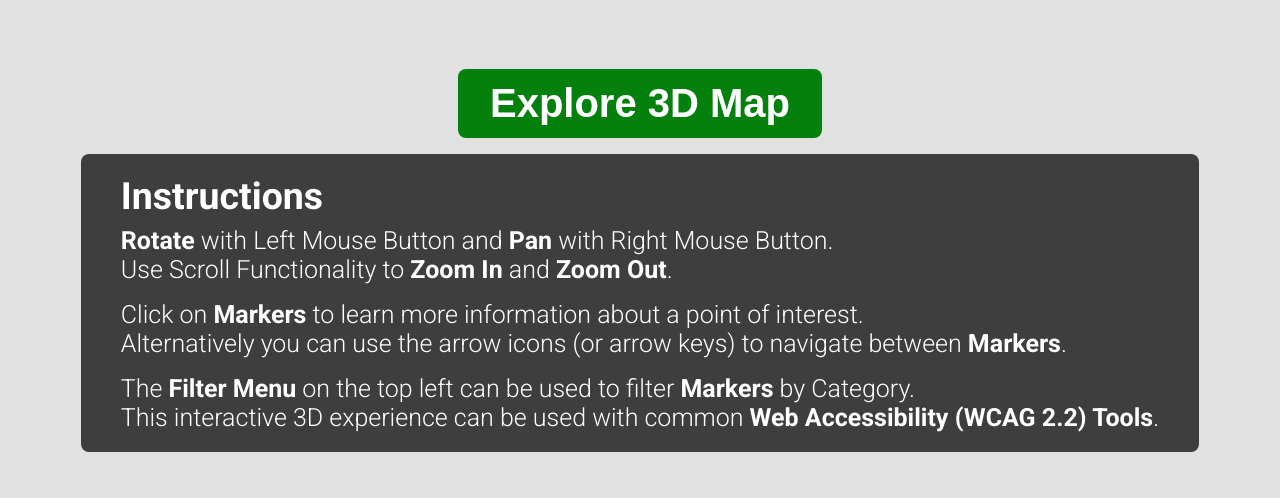
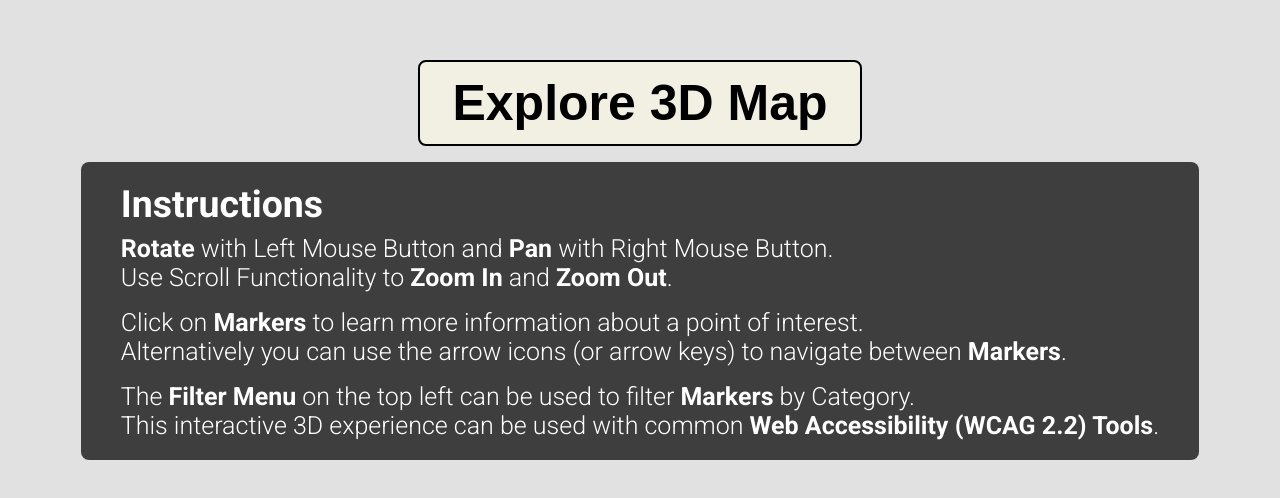
Before and after one commit to Thassoun999/HonchoMap, a React (Vite) app: page / in a window 1280 px wide. Shown: the part 140-638 px from the top of the page. Built offline with nearby package versions, Linux system fonts and the light colour scheme; no server answers.

Commit message:
splash addition

```diff
--- a/src/App.tsx
+++ b/src/App.tsx
@@ -236,26 +236,26 @@ export default function App() {
             onClick={() => setStarted(true)}
             style={{
               padding: "12px 32px",
-              fontSize: isMobile ? 30 : 40,
+              fontSize: isMobile ? 30 : 50,
               fontWeight: 600,
-              background: "#04800d",
-              color: "white",
-              border: "none",
+              background: "#f2f0e2",
+              color: "black",
+              border: "solid 2px",
               borderRadius: 8,
               cursor: "pointer",
               transition: "background 0.2s ease",
             }}
             onPointerEnter={(e) => {
-              (e.target as HTMLButtonElement).style.background = "#06ac11";
+              (e.target as HTMLButtonElement).style.background = "#f0efe8";
             }}
             onPointerLeave={(e) => {
-              (e.target as HTMLButtonElement).style.background = "#04800d";
+              (e.target as HTMLButtonElement).style.background = "#f2f0e2";
             }}
             onPointerDown={(e) => {
-              (e.target as HTMLButtonElement).style.background = "#09dc17";
+              (e.target as HTMLButtonElement).style.background = "#e8e5cc";
             }}
             onPointerUp={(e) => {
-              (e.target as HTMLButtonElement).style.background = "#444";
+              (e.target as HTMLButtonElement).style.background = "#f0efe8";
             }}
           >
             Explore 3D Map
```
